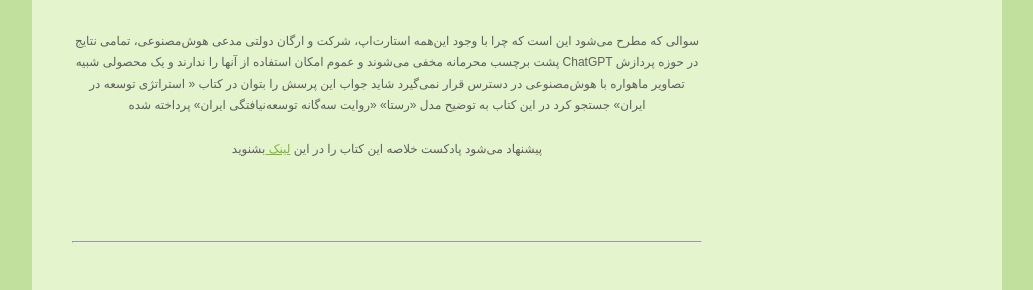
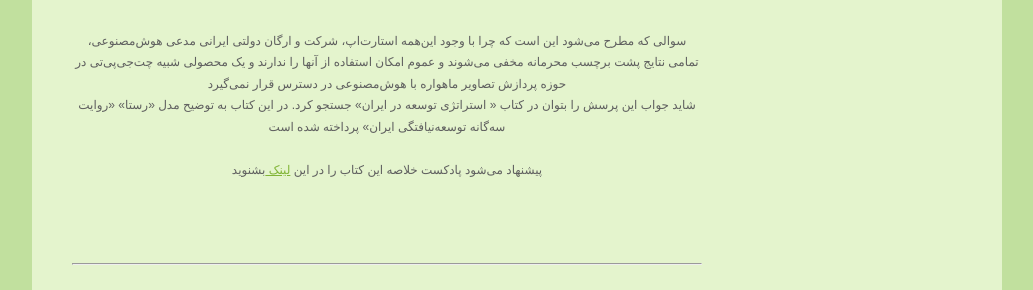
Before and after one commit to kiarash-borooshan/EarthDetect, a Django app: page / in a window 1280 px wide. Shown: the part 2257-2547 px from the top of the page, without its empty margins (123-1156 px from the left). Run offline with Django 5.2, Linux system fonts and the light colour scheme.

Commit message:
first page modified

```diff
--- a/templates/dataGather/index.html
+++ b/templates/dataGather/index.html
@@ -85,7 +85,7 @@
         <p>
 
             این سایت ادای احترامی به آقای
-            <a href="https://channelbpodcast.com/archives/9121">ارن شوارتز</a>
+            <a href="https://fa.wikipedia.org/wiki/%D8%A2%D8%B1%D9%88%D9%86_%D8%B3%D9%88%D8%A7%D8%B1%D8%AA%D8%B3">ارن سوارتز</a>
             ملقب به پسر اینترنت دارد که جان عزیز خویش را در راه
             انتشار آزاد اطلاعات از دست داد
             خلاصه‌ای از زندگینامه ایشان را در این
@@ -106,12 +106,12 @@
              width="300"
              height="200">
       <p>
-          سوالی که مطرح می‌شود این است که چرا با وجود این‌همه استارت‌اپ، شرکت و ارگان دولتی مدعی هوش‌مصنوعی،
-          تمامی نتایج پشت برچسب محرمانه مخفی می‌شوند و عموم امکان استفاده از آنها را ندارند و یک محصولی شبیه
-          ChatGPT
+          سوالی که مطرح می‌شود این است که چرا با وجود این‌همه استارت‌اپ، شرکت و ارگان دولتی ایرانی مدعی هوش‌مصنوعی،
+          تمامی نتایج پشت برچسب محرمانه مخفی می‌شوند و عموم امکان استفاده از آنها را ندارند و یک محصولی شبیه چت‌جی‌پی‌تی
           در حوزه پردازش تصاویر ماهواره با هوش‌مصنوعی در دسترس قرار نمی‌گیرد
-          شاید جواب این پرسش را بتوان در کتاب « استراتژی توسعه در ایران» جستجو کرد
-          در این کتاب به توضیح مدل «رستا» «روایت سه‌گانه توسعه‌نیافتگی ایران» پرداخته شده
+          <br>
+          شاید جواب این پرسش را بتوان در کتاب « استراتژی توسعه در ایران» جستجو کرد.
+          در این کتاب به توضیح مدل «رستا» «روایت سه‌گانه توسعه‌نیافتگی ایران» پرداخته شده است
           <br><br>
           پیشنهاد می‌شود پادکست خلاصه این کتاب را در این
           <a href="https://bpluspodcast.com/podcast/sixth-season/%D8%A7%D8%B3%D8%AA%D8%B1%D8%A7%D8%AA%DA%98%DB%8C-%D8%AA%D9%88%D8%B3%D8%B9%D9%87-%D8%AF%D8%B1-%D8%A7%DB%8C%D8%B1%D8%A7%D9%86/">لینک </a>
@@ -130,9 +130,12 @@
              height="200">
       <p>
           در صورت تمایل می‌توانید در تکمیل کدنویسی این سایت مشارکت داشته باشید و
-          در صورت رسیدن به منافع اقتصادی، این منافع بین مشارکت‌کنندگان بر اساس میزان مشارکت تقسیم خواهد شد.
+          در صورتی که این سایت بتواند به منافع اقتصادی برسد،
+          این منافع بین مشارکت‌کنندگان بر اساس میزان مشارکت تقسیم خواهد شد
           <br>
           <a href="{% static 'images/github.png' %}"> صفحه گیت‌هاب این سایت</a>
+          <br>
+          همچنین خواهشمنداست از انجام کارهای تکراری خودداری فرمایید
       </p>
     </div>
     </center>
```
